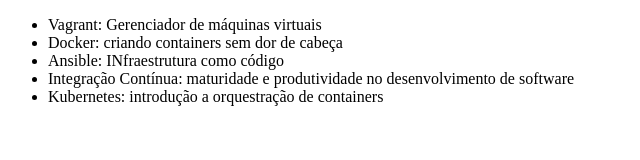
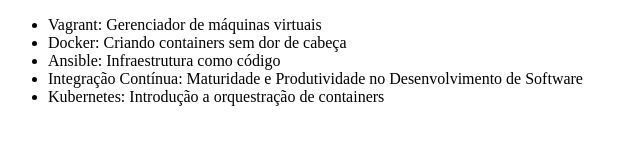
Before and after one commit to Felipe825Dev/felipe-git, a plain HTML site: page index.html in a window 1280 px wide. Shown: the full height of the page, 0-640 px from the left. Drawn offline with Linux system fonts and the light colour scheme.

Commit message:
arrumei a gramáticas dos cursos

```diff
--- a/index.html
+++ b/index.html
@@ -7,10 +7,10 @@
 <body>
     <ul>
         <li>Vagrant: Gerenciador de máquinas virtuais</li>
-        <li>Docker: criando containers sem dor de cabeça</li>
-        <li>Ansible: INfraestrutura como código</li>
-        <li>Integração Contínua: maturidade e produtividade no desenvolvimento de software</li>
-        <li>Kubernetes: introdução a orquestração de containers</li>
+        <li>Docker: Criando containers sem dor de cabeça</li>
+        <li>Ansible: Infraestrutura como código</li>
+        <li>Integração Contínua: Maturidade e Produtividade no Desenvolvimento de Software</li>
+        <li>Kubernetes: Introdução a orquestração de containers</li>
     </ul>
 </body>
 </html>
```
